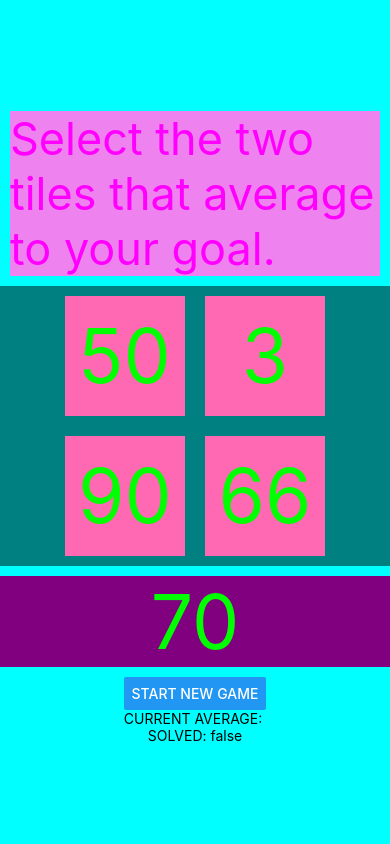
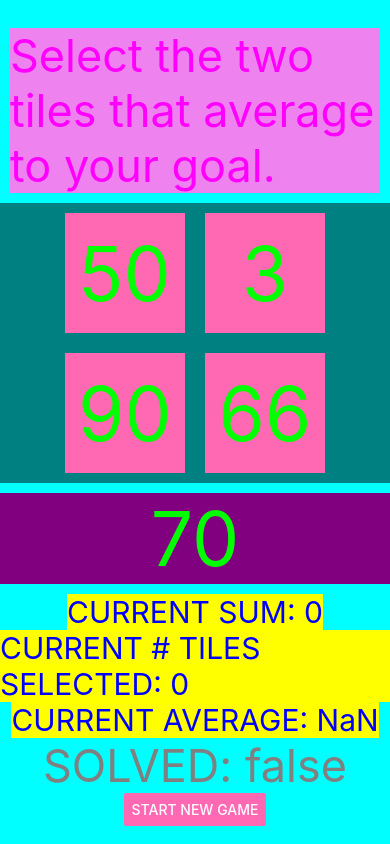
Before and after one commit to s-kinch/average-game, a React Native app: screen / in a window 390 px wide. Built offline with nearby package versions, Linux system fonts and the light colour scheme.

Commit message:
simplify averaging state logic lol

```diff
--- a/App.tsx
+++ b/App.tsx
@@ -20,32 +20,36 @@ const reducer = (state, action) => {
     case 'SELECT_TILE': {
       const {num, i} = action
       const {game} = state
-      const {tiles, numberOfTilesSelected, currentAverage, goal} = game
-      const newCurrentAverage = currentAverage === null ? num : (currentAverage * numberOfTilesSelected + num) / (numberOfTilesSelected + 1)
+      const {tiles, numberOfTilesSelected, sum, goal} = game
+      const newNumberOfTilesSelected = numberOfTilesSelected + 1
+      const newSum = sum + num
+
       return {
         ...state,
         game: {
           ...game,
           tiles: [...tiles.slice(0, i), {...tiles[i], selected: true}, ...tiles.slice(i + 1)],
-          numberOfTilesSelected: numberOfTilesSelected + 1,
-          currentAverage: newCurrentAverage,
-          solved: newCurrentAverage === goal
+          numberOfTilesSelected: newNumberOfTilesSelected,
+          sum: newSum,
+          solved: newSum / newNumberOfTilesSelected === goal
         }
       }
     }
     case 'DESELECT_TILE': {
       const {num, i} = action
       const {game} = state
-      const {tiles, numberOfTilesSelected, currentAverage, goal} = game
-      const newCurrentAverage = numberOfTilesSelected - 1 === 0 ? null : (currentAverage * numberOfTilesSelected - num) / (numberOfTilesSelected - 1)
+      const {tiles, numberOfTilesSelected, sum, goal} = game
+      const newNumberOfTilesSelected = numberOfTilesSelected - 1
+      const newSum = sum - num
+
       return {
         ...state,
         game: {
           ...game,
           tiles: [...tiles.slice(0, i), {...tiles[i], selected: false}, ...tiles.slice(i + 1)],
           numberOfTilesSelected: numberOfTilesSelected - 1,
-          currentAverage: newCurrentAverage,
-          solved: newCurrentAverage === goal // TODO: Does this need to be here?
+          sum: newSum,
+          solved: (newSum / newNumberOfTilesSelected) === goal // TODO: Does this need to be here?
         }
       }
     }
@@ -70,7 +74,7 @@ const generateGame = () => {
     tiles,
     goal,
     numberOfTilesSelected: 0,
-    currentAverage: null,
+    sum: 0,
     solved: false,
   }
 }
@@ -87,13 +91,12 @@ const Tile = ({num, selected, handlePress}) => {
 }
 
 export default function App() {
-
-  // Where should selected state go?
-  // Harder: gotta pick more than two tiles
+  // TODO: Harder: gotta pick more than two tiles
+  // TODO: Tick timer, stop when solved
 
   const [state, dispatch] = useReducer(reducer, initialState)
   console.log(state)
-  const {game: {timer, tiles, goal, solved, currentAverage}} = state
+  const {game: {timer, tiles, goal, solved, sum, numberOfTilesSelected}} = state
   const tileComponents = tiles.map(({id, selected, num}, i) => <Tile
     key={id}
     num={num}
@@ -110,9 +113,11 @@ export default function App() {
       <View style={styles.goal}>
         <Text style={styles.tileText}>{goal}</Text>
       </View>
-      <Button onPress={() => dispatch({type: 'START_NEW_GAME'})} title="Start New Game"/>
-      <Text>CURRENT AVERAGE: {currentAverage}</Text>
-      <Text>SOLVED: {solved.toString()}</Text>
+      <Text style={styles.currentAverage}>CURRENT SUM: {sum}</Text>
+      <Text style={styles.currentAverage}>CURRENT # TILES SELECTED: {numberOfTilesSelected}</Text>
+      <Text style={styles.currentAverage}>CURRENT AVERAGE: {sum / numberOfTilesSelected}</Text>
+      <Text style={[styles.solvedText, (solved && styles.solvedTextSolved)]}>SOLVED: {solved.toString()}</Text>
+      <Button color={'hotpink'} onPress={() => dispatch({type: 'START_NEW_GAME'})} title="Start New Game"/>
     </View>
   );
 }
@@ -166,4 +171,17 @@ const styles = StyleSheet.create({
     justifyContent: 'center',
     alignItems: 'center',
   },
+  currentAverage: {
+    fontSize: 30,
+    color: 'blue',
+    backgroundColor: 'yellow',
+  },
+  solvedText: {
+    fontSize: 45,
+    color: 'gray',
+  },
+  solvedTextSolved: {
+    color: 'lemonchiffon',
+    backgroundColor: 'forestgreen',
+  },
 });
--- a/app.json
+++ b/app.json
@@ -24,7 +24,8 @@
       "**/*"
     ],
     "ios": {
-      "supportsTablet": true
+      "supportsTablet": true,
+      "bundleIdentifier": "com.sinclairkinch.averagegame"
     }
   }
 }
```
